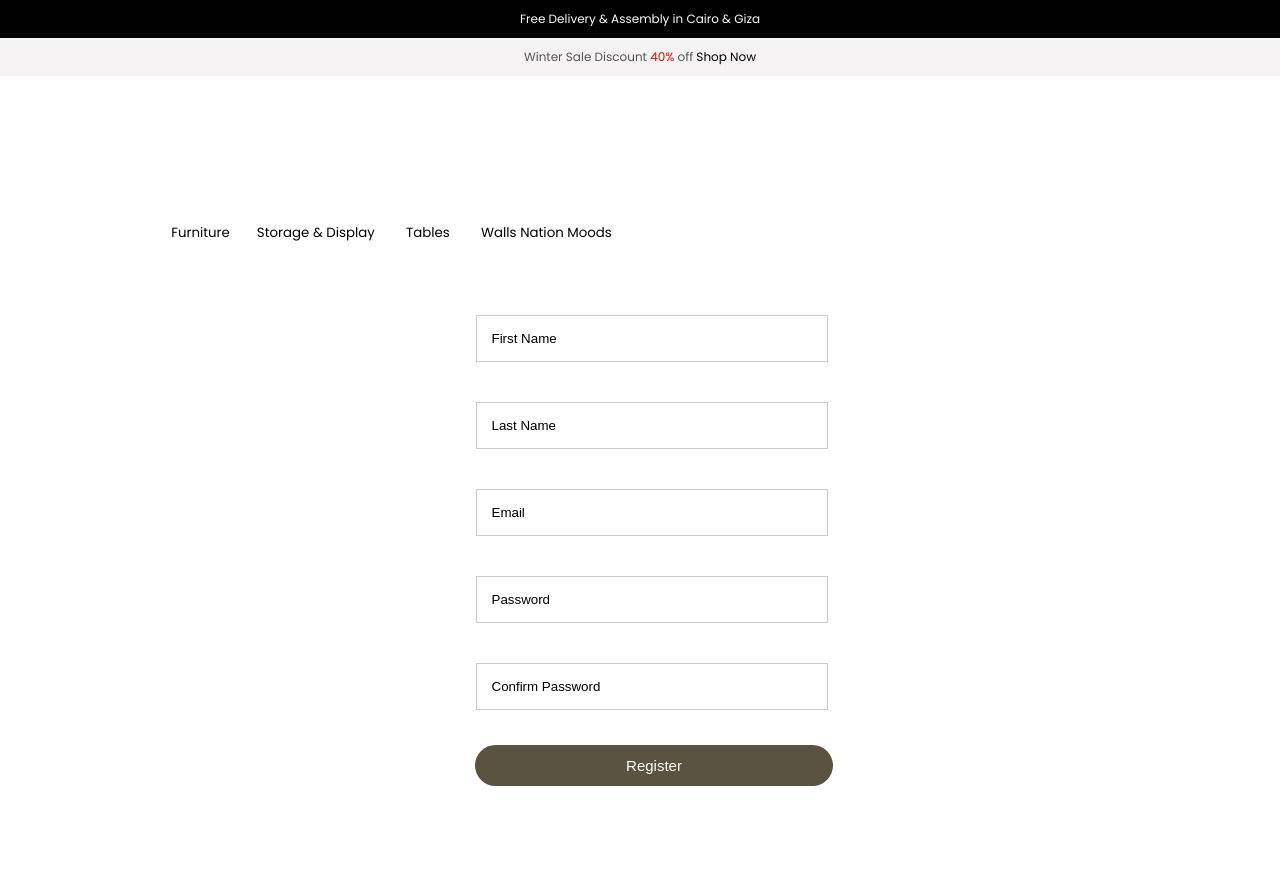
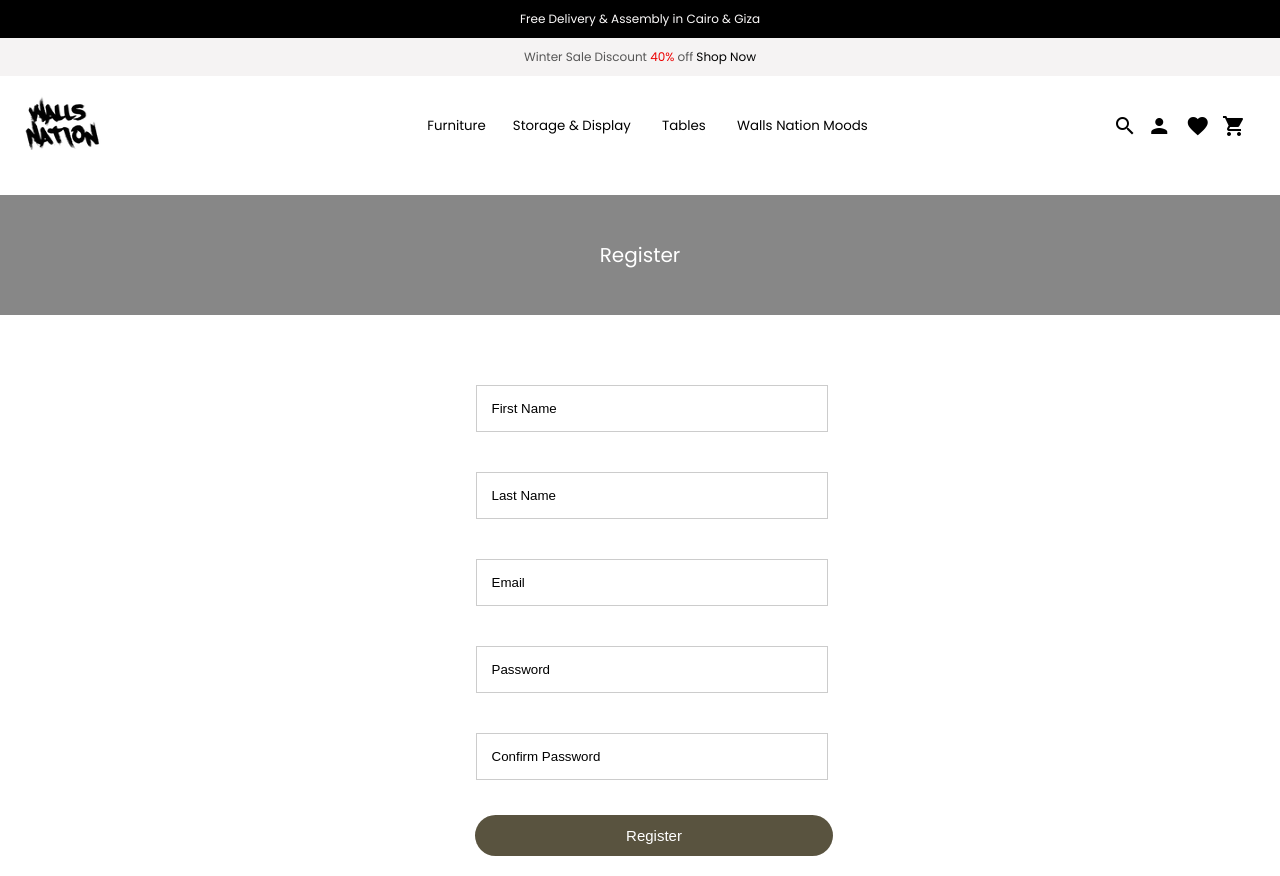
Before and after one commit to GeorgeAyy/Web-Ninjas-El-Cyber, a plain HTML site: page Project/Sign Up.html in a window 1280 px wide. Before the commit the page ends 806 px from the top, so only its background shows below. Drawn offline with nearby package versions, Linux system fonts and the light colour scheme.

Commit message:
Finished the register page.

```diff
--- a/Project/Sign Up.html
+++ b/Project/Sign Up.html
@@ -1,14 +1,17 @@
 <!DOCTYPE html>
 <html lang="en">
+
 <head>
     <meta charset="UTF-8">
     <meta http-equiv="X-UA-Compatible" content="IE=edge">
     <meta name="viewport" content="width=device-width, initial-scale=1.0">
     <link rel="preconnect" href="https://fonts.googleapis.com">
     <link rel="preconnect" href="https://fonts.gstatic.com" crossorigin>
-<link href="https://fonts.googleapis.com/css2?family=Poppins:wght@300;400;500;600;700&display=swap" rel="stylesheet">
+    <link href="https://fonts.googleapis.com/css2?family=Poppins:wght@300;400;500;600;700&display=swap"
+        rel="stylesheet">
     <link rel="stylesheet" href="https://fonts.googleapis.com/icon?family=Material+Icons">
-<link rel="stylesheet" href="https://fonts.googleapis.com/css2?family=Material+Symbols+Outlined:opsz,wght,FILL,GRAD@20..48,100..700,0..1,-50..200" />
+    <link rel="stylesheet"
+        href="https://fonts.googleapis.com/css2?family=Material+Symbols+Outlined:opsz,wght,FILL,GRAD@20..48,100..700,0..1,-50..200" />
     <style>
         .material-symbols-outlined {
             font-variation-settings:
@@ -45,7 +48,8 @@
             <div class="container">
                 <div class="announcement">
 
-                   <p class="black">Winter Sale Discount <strong class="strong1">40%</strong> off <a class="shop-now" href="#" title="All Products">Shop Now</a></p>
+                    <p class="black">Winter Sale Discount <strong class="strong1">40%</strong> off <a class="shop-now"
+                            href="#" title="All Products">Shop Now</a></p>
 
                 </div>
             </div>
@@ -57,6 +61,8 @@
 
                 <div class="col-1">
 
+                    <div class="col-11">
+                        <img class="im" style="padding: 0 5px;" src="./Images/logo.png.avif" width="85px" height="95px">
                     </div>
 
                 </div>
@@ -117,6 +123,19 @@
 
                 <div class="col-3">
 
+                    <div class="col-33">
+                        <nav class="nav1">
+
+                            <ul>
+                                <button class="side-btn" onclick=></button><i class="material-icons">search</i></button>
+                                <button class="side-btn" onclick="signOpen()"><i
+                                        class="material-icons">person</i></button>
+                                <button class="side-btn" onclick=></button><i
+                                    class="material-icons">favorite</i></button>
+                                <button class="side-btn" onclick=></button><i
+                                    class="material-icons">shopping_cart</i></button>
+                            </ul>
+                        </nav>
                     </div>
 
                 </div>
@@ -124,6 +143,10 @@
             </div>
 
         </div>
+    </div>
+
+    <div class="signup1">
+        <p class="sign1">Register</p>
     </div>
 
 
@@ -140,13 +163,16 @@
         <div class="sign">
             <form name="sign-in" action="#" method="get">
                 <input type="email" class="element" name="email" placeholder="Email" required>
-                <input style="margin-top: 10px; margin-bottom: 5px;" type="password" class="element" name="pas" placeholder="Password" required><br>
+                <input style="margin-top: 10px; margin-bottom: 5px;" type="password" class="element" name="pas"
+                    placeholder="Password" required><br>
                 <span class="forgot">Forgot your password?</span><br>
                 <input class="sub" type="submit" value="Sign In"><br>
                 <a href="Sign Up.html" class="forgot">New customer? Create your account</a>
             </form>
         </div>
     </div>
+
+
 
     <div class="sign1">
         <form name="sign-in" action="#" method="get" onsubmit='return validate(this)'>
```
Lines whose indentation alone changed are shown as unchanged.
